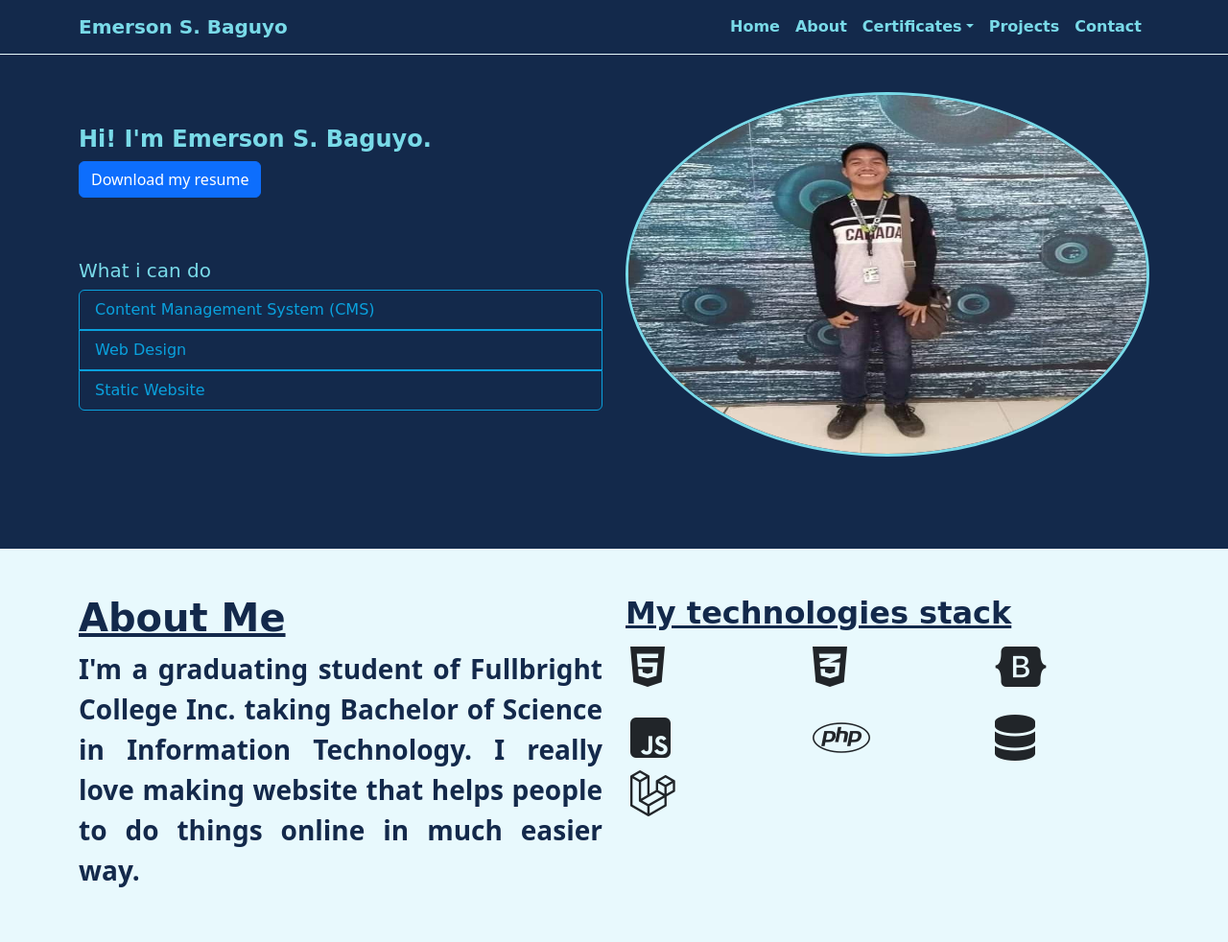
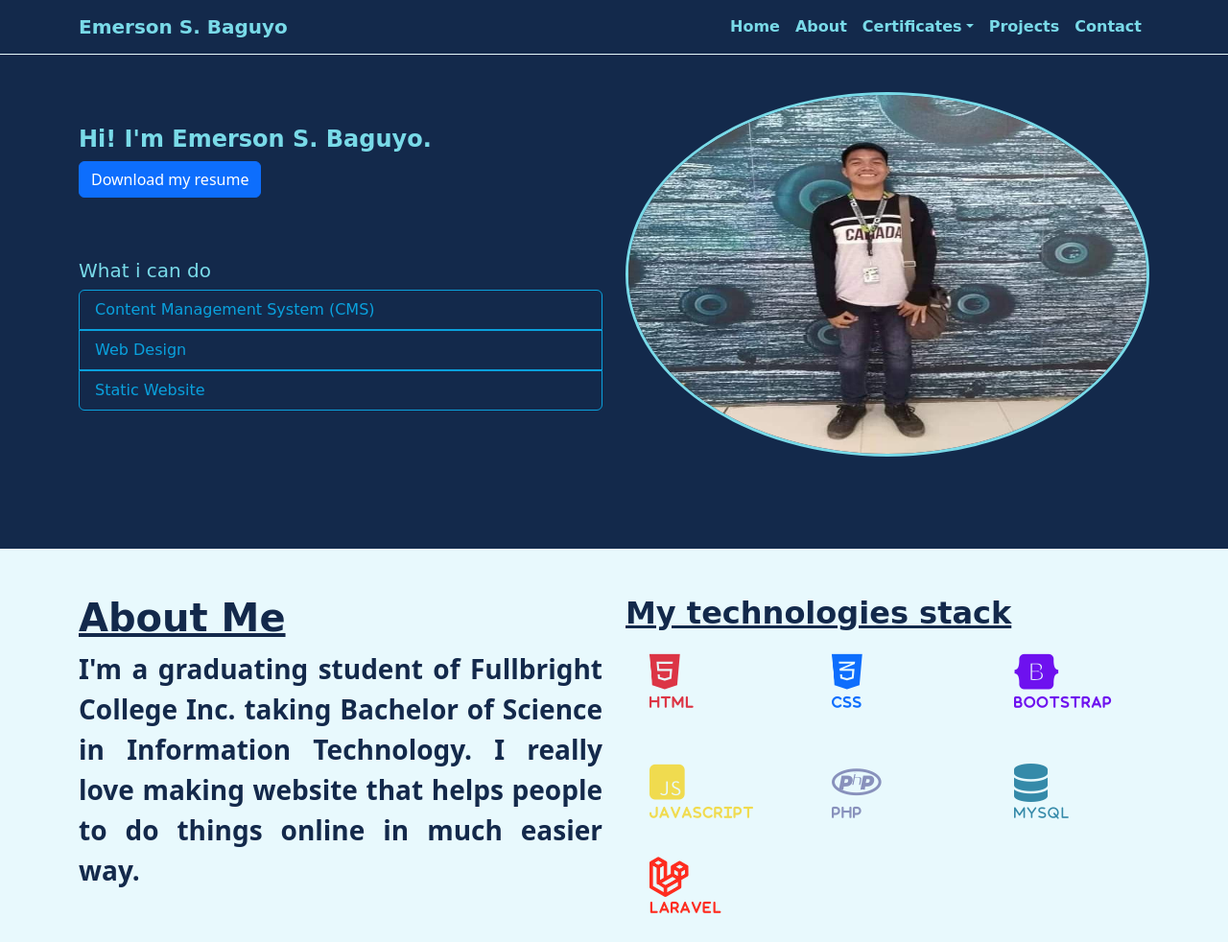
Before and after one commit to Baguyo/emerson-baguyo, a plain HTML site: page index.html in a window 1280 px wide. Shown: the top 982 px of the page at 96% size. Drawn offline with nearby package versions, Linux system fonts and the light colour scheme; a web font is replaced by a local one.

Commit message:
fix resume and tech stack

```diff
--- a/css/main.css
+++ b/css/main.css
@@ -105,10 +105,35 @@ h1, h3 {
     color: #13294B;
 }
 .about .about-icon{
-    font-size: 48px;
     margin: 5px;
 }
+.about .about-icon{
+    padding: 10px 10px 5px 20px;
+    border-radius: 10px;
+    font-weight: bold;
+}
+.about .about-icon p{
+    margin-top: 5px;
+    font-weight: bold;
+    font-size: 13px;
+    letter-spacing: 2px;
+}
 
+.about .fab.fa-bootstrap.about-icon {
+    color: #6E11EF!important;
+}
+.about .fa-brands.fa-square-js.about-icon{
+    color: #F0DB4F!important;
+}
+.about .fab.fa-php.about-icon{
+    color:#8891BC!important;
+}
+.about .fa-solid.fa-database.about-icon{
+    color: #358AA9!important;
+}
+.about .fab.fa-laravel.about-icon{
+    color: #FE2C1F!important;
+}
 .school-projects .heading {
     color: #E8F9FD;
     margin-bottom: 10px;
--- a/index.html
+++ b/index.html
@@ -131,26 +131,39 @@
             <h1 class="fw-bold fs-2 heading ">My technologies stack</h1>
             <div class="row">
               <div class="col-4 mb-3">
-                <!-- <img src="images/logo-gf5722659e_1920.png" alt="" height="70px" width="70px"> -->
-                <i class="fab fa-html5 about-icon"></i>
+                  <i class="fab fa-html5 about-icon html-icon fs-1 text-danger hidden">
+                    <p>HTML</p>
+                  </i>
               </div>
               <div class="col-4 mb-3">
-                <i class="fab fa-css3-alt about-icon"></i>
+                <i class="fab fa-css3-alt about-icon text-primary fs-1 hidden">
+                  <p>CSS</p>
+                </i>
               </div>
               <div class="col-4 mb-3">
-                <i class="fab fa-bootstrap about-icon"></i>
+                <i class="fab fa-bootstrap about-icon fs-1 hidden">
+                  <p>BOOTSTRAP</p>
+                </i>
               </div>
               <div class="col-4">
-                <i class="fa-brands fa-square-js about-icon"></i>
+                <i class="fa-brands fa-square-js about-icon fs-1 hidden">
+                  <p>JAVASCRIPT</p>
+                </i>
               </div>
               <div class="col-4 ">
-                <i class="fab fa-php about-icon"></i>
+                <i class="fab fa-php about-icon fs-1 hidden">
+                  <p>PHP</p>
+                </i>
               </div>
               <div class="col-4">
-                <i class="fa-solid fa-database about-icon"></i>
+                <i class="fa-solid fa-database about-icon fs-1 hidden">
+                  <p>MYSQL</p>
+                </i>
               </div>
               <div class="col-4">
-                <i class="fab fa-laravel about-icon"></i>
+                <i class="fab fa-laravel about-icon fs-1 hidden">
+                  <p>LARAVEL</p>
+                </i>
               </div>
 
             </div>
```
Also changed, not shown: 1 other file.
